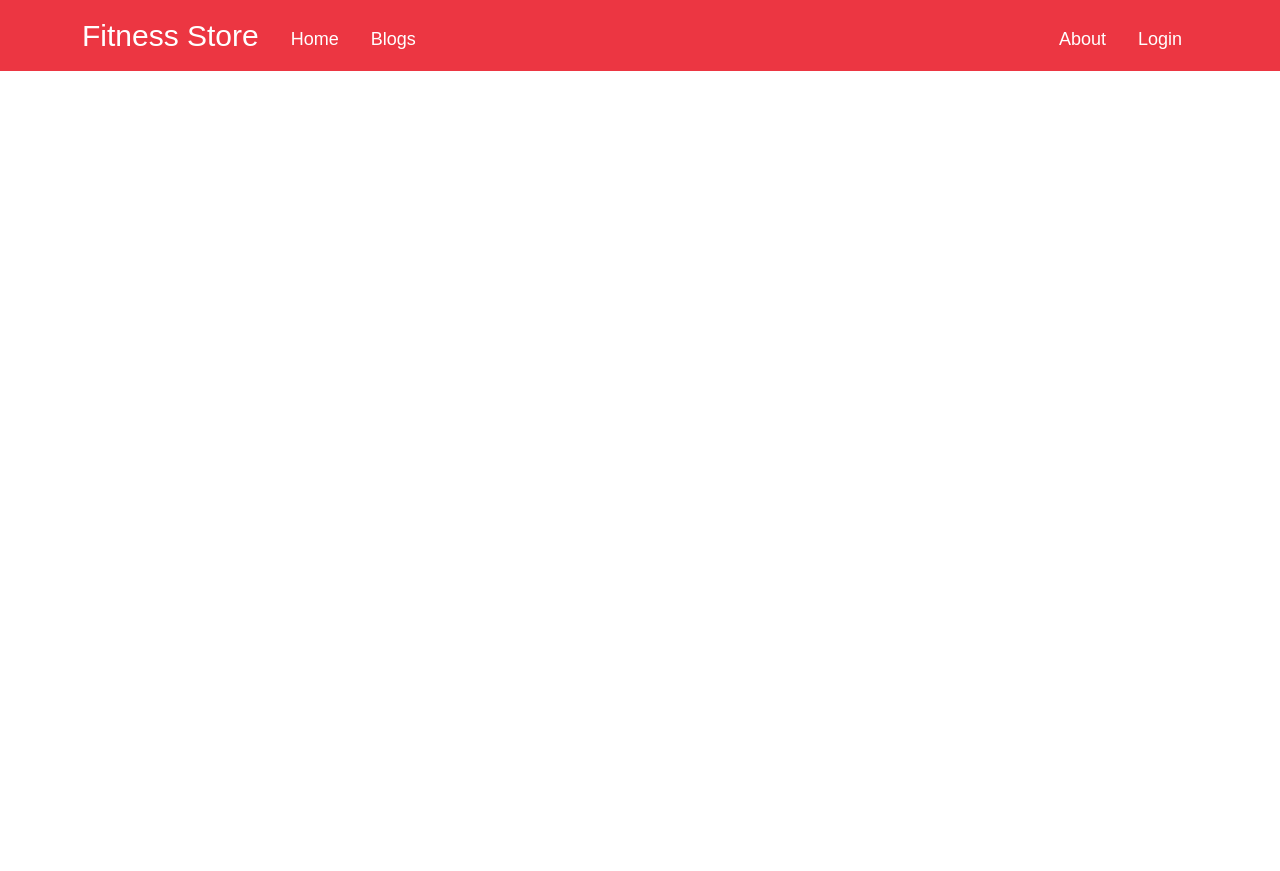
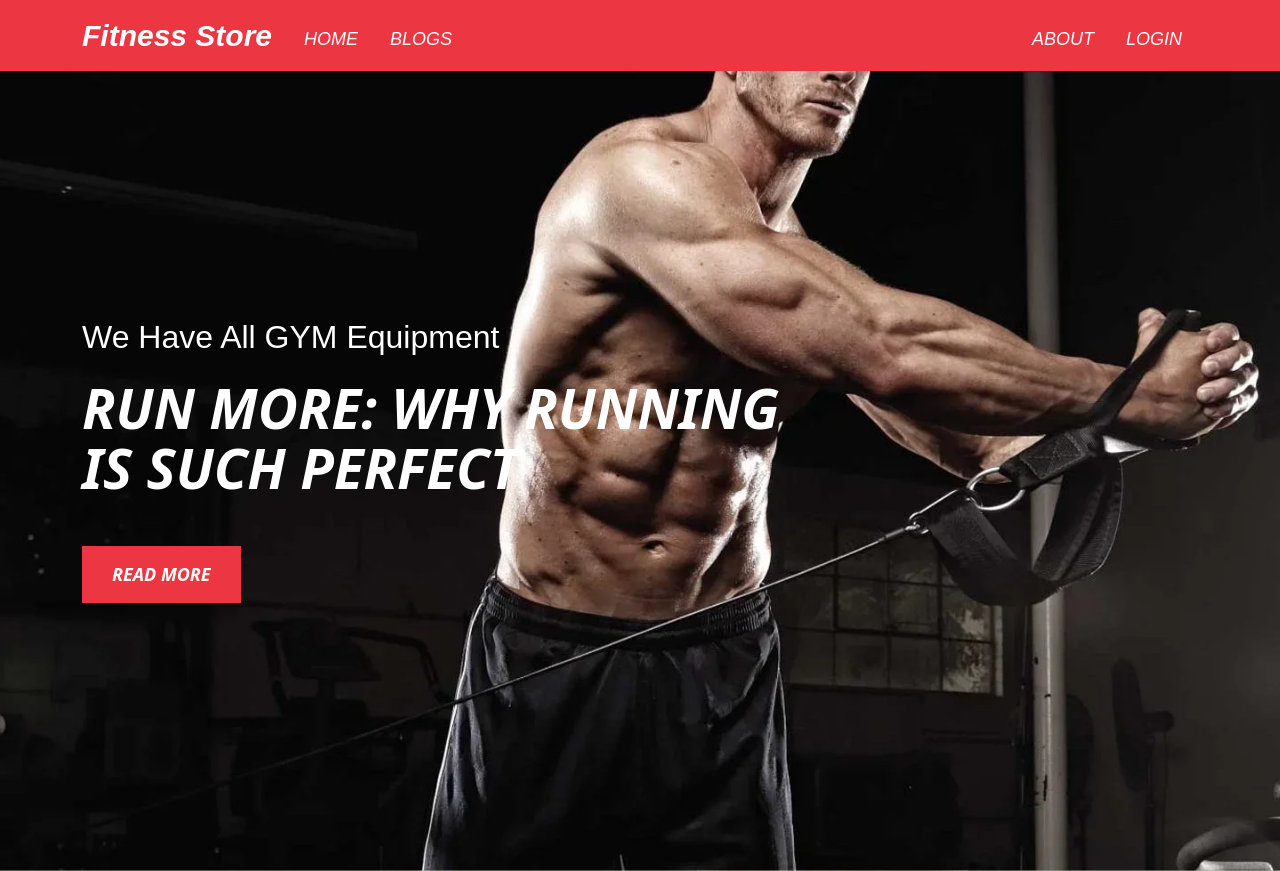
Before and after one commit to md-atiqurrahman/Fitness-Store-client-side, a React (Create React App) app: page /home in a window 1280 px wide. Before the commit the page ends 800 px from the top, so only its background shows below. Built offline with nearby package versions, Linux system fonts and the light colour scheme.

Commit message:
add banner

```diff
--- a/src/App.css
+++ b/src/App.css
@@ -1,6 +1,3 @@
-.App {
-  text-align: center;
-}
 
 .App-logo {
   height: 40vmin;
--- a/src/App.js
+++ b/src/App.js
@@ -1,13 +1,14 @@
 import './App.css';
 import Header from './Pages/Shared/Header/Header';
 import { Route, Routes } from 'react-router-dom';
-import Test from './Pages/Test/Test';
+import Home from './Pages/Home/Home/Home';
 
 function App() {
   return (
-    <div className="App">
+    <div>
       <Header></Header>
       <Routes>
+        <Route path='/home' element={<Home></Home>}></Route>
       </Routes>
     </div>
   );
--- /dev/null
+++ b/src/Pages/Home/Banner/Banner.css
@@ -0,0 +1,46 @@
+.banner {
+    background: url(../../../images/Banner/banner.png);
+    background-repeat: no-repeat;
+    background-position: center;
+    background-size: cover;
+    width: 100%;
+    height: 100vh;
+}
+
+.container {
+    text-align: left;
+}
+
+.banner-text {
+    padding-top: 247px;
+}
+
+.banner-text h1{
+    color: white;
+    font-style: italic;
+    font-size: 55px;
+    line-height: 88px;
+    font-weight: 700;
+}
+.banner-text h2{
+    color: white;
+    font-family: Arial, Helvetica, sans-serif;
+}
+.banner-text .upper-title{
+    margin-bottom: -28px;
+}
+.banner-text .lower-title{
+    margin-bottom: 0;
+}
+
+.banner-btn{
+    background: #ec3642;
+    color: white;
+    font-size: 18px;
+    font-style: italic;
+    font-weight: bold;
+    padding: 15px 30px;
+    margin-top: 34px;
+    margin-bottom: 90px;
+    border:none;
+}
--- /dev/null
+++ b/src/Pages/Home/Banner/Banner.js
@@ -0,0 +1,20 @@
+import React from 'react';
+import { Container } from 'react-bootstrap';
+import './Banner.css';
+
+const Banner = () => {
+    return (
+        <div className='banner'>
+            <Container className='container'>
+                <div className='banner-text'>
+                    <h2>We Have All GYM Equipment</h2>
+                    <h1 className='upper-title'>RUN MORE: WHY RUNNING </h1>
+                    <h1 className='lower-title'>IS SUCH PERFECT</h1>
+                </div>
+                <button className='banner-btn'>READ MORE</button>
+            </Container>
+        </div>
+    );
+};
+
+export default Banner;
--- /dev/null
+++ b/src/Pages/Home/Home/Home.js
@@ -0,0 +1,12 @@
+import React from 'react';
+import Banner from '../Banner/Banner';
+
+const Home = () => {
+    return (
+        <div>
+            <Banner></Banner>
+        </div>
+    );
+};
+
+export default Home;
--- a/src/Pages/Shared/Header/Header.css
+++ b/src/Pages/Shared/Header/Header.css
@@ -1,18 +1,19 @@
 .navbar {
     background: #ec3642;
     font-family: Arial, Helvetica, sans-serif;
+    font-style: italic;
 }
 .navbar .store-name{
     font-size: 30px;
+    font-weight: bold;
 }
 
 .navbar-dark .navbar-collapse .nav-link {
     color: #fff;
+    font-weight: 500;
     margin-top: 8px;
     font-size: 18px;
 }
-
-
 .navbar-dark .navbar-collapse .nav-link:hover {
     background: white;
     color: #ec3642 ;
--- a/src/Pages/Shared/Header/Header.js
+++ b/src/Pages/Shared/Header/Header.js
@@ -1,5 +1,6 @@
 import React from 'react';
 import { Container, Nav, Navbar } from 'react-bootstrap';
+import { Link } from 'react-router-dom';
 import './Header.css';
 
 const Header = () => {
@@ -10,13 +11,13 @@ const Header = () => {
                 <Navbar.Toggle aria-controls="responsive-navbar-nav"/>
                 <Navbar.Collapse id="responsive-navbar-nav">
                     <div className="me-auto d-lg-flex">
-                        <Nav.Link href="#features">Home</Nav.Link>
-                        <Nav.Link href="#pricing">Blogs</Nav.Link>
+                        <Nav.Link as={Link} to="/home">HOME</Nav.Link>
+                        <Nav.Link href="#pricing">BLOGS</Nav.Link>
                     </div>
                     <div className='d-lg-flex'>
-                        <Nav.Link href="#deets">About</Nav.Link>
+                        <Nav.Link href="#deets">ABOUT</Nav.Link>
                         <Nav.Link eventKey={2} href="#memes">
-                            Login
+                            LOGIN
                         </Nav.Link>
                     </div>
                 </Navbar.Collapse>
--- a/src/Pages/Test/Test.js
+++ /dev/null
@@ -1,27 +0,0 @@
-import React from 'react';
-import { Container, Nav, Navbar } from 'react-bootstrap';
-
-const Test = () => {
-    return (
-        <Navbar collapseOnSelect expand="lg" bg="dark" variant="dark">
-            <Container>
-                <Navbar.Brand href="#home">React-Bootstrap</Navbar.Brand>
-                <Navbar.Toggle aria-controls="responsive-navbar-nav" />
-                <Navbar.Collapse id="responsive-navbar-nav">
-                    <Nav className="me-auto">
-                        <Nav.Link href="#features">Features</Nav.Link>
-                        <Nav.Link href="#pricing">Pricing</Nav.Link>
-                    </Nav>
-                    <Nav>
-                        <Nav.Link href="#deets">More deets</Nav.Link>
-                        <Nav.Link  eventKey={0} href="#memes">
-                            Dank memes
-                        </Nav.Link>
-                    </Nav>
-                </Navbar.Collapse>
-            </Container>
-        </Navbar>
-    );
-};
-
-export default Test;
```
Also changed, not shown: public/index.html (+4 -4 lines), src/Pages/Home/Home/Home.css (added), src/images/Banner/banner.png (added).
